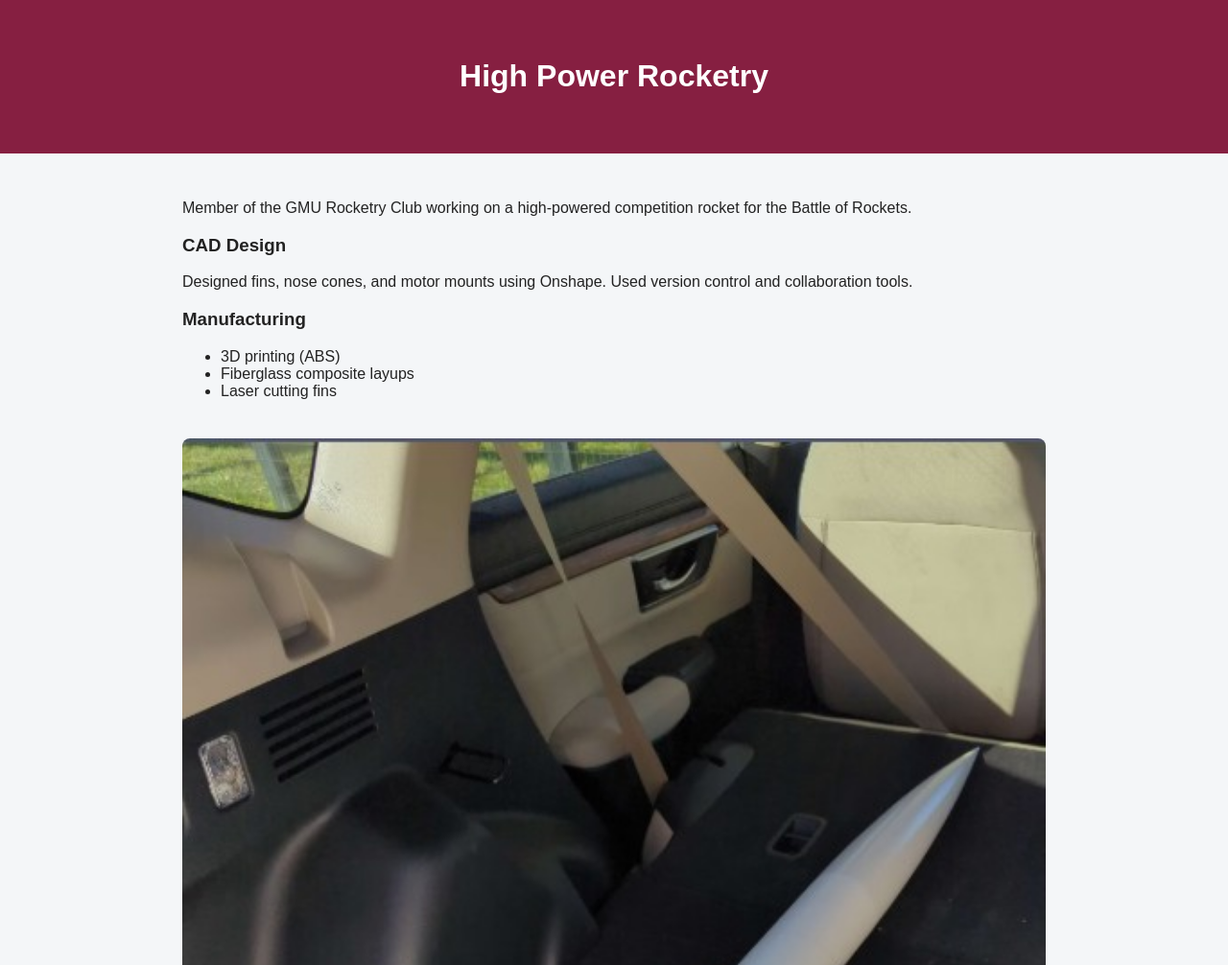
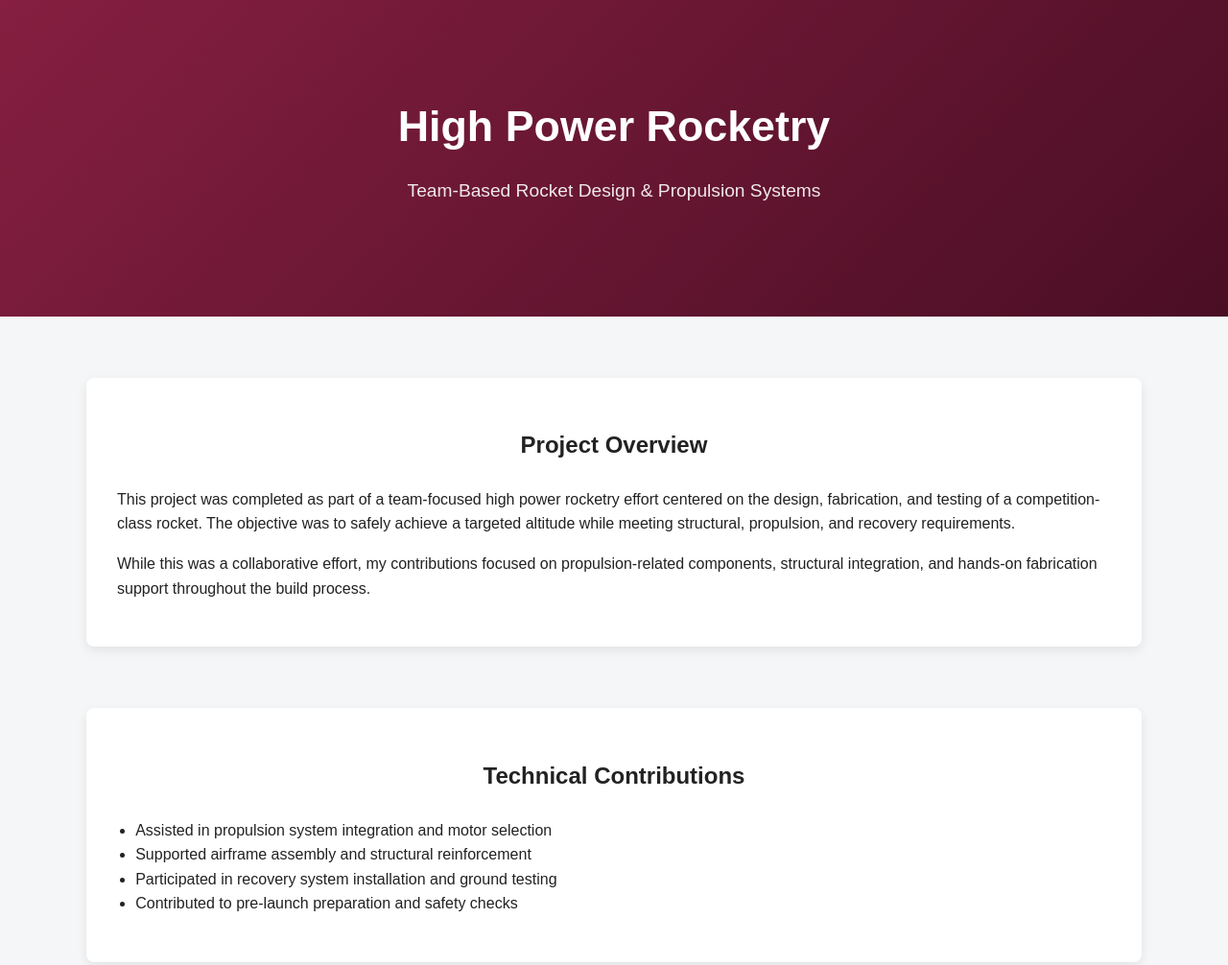
Before and after one commit to louismendieta/louismendieta.github.io, a plain HTML site: page rocketry.html in a window 1280 px wide. Shown: the top 1006 px of the page at 96% size. Drawn offline with Linux system fonts and the light colour scheme.

Commit message:
Update rocketry.html

```diff
--- a/rocketry.html
+++ b/rocketry.html
@@ -11,64 +11,161 @@
       font-family: Arial, Helvetica, sans-serif;
       background-color: #f4f6f8;
       color: #222;
+      line-height: 1.6;
     }
 
+    /* ===== HERO ===== */
     header {
-      background-color: #861F41;
+      background: linear-gradient(135deg, #861F41, #4a0e24);
       color: white;
-      padding: 2.5rem 1rem;
+      padding: 6rem 1rem;
       text-align: center;
     }
 
+    header h1 {
+      font-size: 2.8rem;
+      margin: 0;
+    }
+
+    header p {
+      font-size: 1.2rem;
+      margin-top: 1rem;
+      opacity: 0.9;
+    }
+
+    /* ===== SECTIONS ===== */
     section {
-      max-width: 900px;
-      margin: 3rem auto;
+      max-width: 1100px;
+      margin: 4rem auto;
       padding: 0 1rem;
     }
 
-    img {
-      width: 100%;
-      border-radius: 8px;
-      margin: 1.5rem 0;
+    h2 {
+      margin-bottom: 1.5rem;
+      text-align: center;
     }
 
-    a {
+    /* ===== CONTENT BOX ===== */
+    .content-box {
+      background: white;
+      padding: 2rem;
+      border-radius: 8px;
+      box-shadow: 0 4px 12px rgba(0,0,0,0.08);
+      margin-bottom: 3rem;
+    }
+
+    /* ===== LIST ===== */
+    ul {
+      padding-left: 1.2rem;
+    }
+
+    /* ===== GALLERY ===== */
+    .gallery {
+      display: grid;
+      grid-template-columns: repeat(auto-fit, minmax(260px, 1fr));
+      gap: 1.5rem;
+    }
+
+    .gallery img {
+      width: 100%;
+      height: 220px;
+      object-fit: cover;
+      border-radius: 8px;
+      box-shadow: 0 4px 10px rgba(0,0,0,0.1);
+    }
+
+    /* ===== BACK LINK ===== */
+    .back-link {
+      text-align: center;
+      margin: 3rem 0;
+    }
+
+    .back-link a {
       color: #861F41;
       font-weight: bold;
       text-decoration: none;
+    }
+
+    footer {
+      text-align: center;
+      padding: 2rem;
+      color: #666;
+      font-size: 0.9rem;
     }
   </style>
 </head>
 
 <body>
 
+<!-- ===== HERO ===== -->
 <header>
   <h1>High Power Rocketry</h1>
+  <p>Team-Based Rocket Design & Propulsion Systems</p>
 </header>
 
+<!-- ===== OVERVIEW ===== -->
 <section>
-  <p>
-    Member of the GMU Rocketry Club working on a high-powered
-    competition rocket for the Battle of Rockets.
-  </p>
+  <div class="content-box">
+    <h2>Project Overview</h2>
+    <p>
+      This project was completed as part of a team-focused high power rocketry effort
+      centered on the design, fabrication, and testing of a competition-class rocket.
+      The objective was to safely achieve a targeted altitude while meeting structural,
+      propulsion, and recovery requirements.
+    </p>
+    <p>
+      While this was a collaborative effort, my contributions focused on propulsion-related
+      components, structural integration, and hands-on fabrication support throughout the
+      build process.
+    </p>
+  </div>
+</section>
 
-  <h3>CAD Design</h3>
-  <p>
-    Designed fins, nose cones, and motor mounts using Onshape.
-    Used version control and collaboration tools.
-  </p>
+<!-- ===== TECHNICAL BREAKDOWN ===== -->
+<section>
+  <div class="content-box">
+    <h2>Technical Contributions</h2>
+    <ul>
+      <li>Assisted in propulsion system integration and motor selection</li>
+      <li>Supported airframe assembly and structural reinforcement</li>
+      <li>Participated in recovery system installation and ground testing</li>
+      <li>Contributed to pre-launch preparation and safety checks</li>
+    </ul>
+  </div>
+</section>
 
-  <h3>Manufacturing</h3>
-  <ul>
-    <li>3D printing (ABS)</li>
-    <li>Fiberglass composite layups</li>
-    <li>Laser cutting fins</li>
-  </ul>
+<!-- ===== GALLERY ===== -->
+<section>
+  <h2>Project Gallery</h2>
 
-  <img src="assets/rocketry.jpg" alt="Rocket Project">
+  <div class="gallery">
+    <img src="assets/rocketry1.jpg" alt="Rocket Assembly">
+    <img src="assets/rocketry2.jpg" alt="Propulsion System">
+    <img src="assets/rocketry3.jpg" alt="Recovery System">
+    <img src="assets/rocketry4.jpg" alt="Pre-Launch Setup">
+  </div>
+</section>
 
-  <p><a href="index.html">← Back to Portfolio</a></p>
+<!-- ===== LEARNING ===== -->
+<section>
+  <div class="content-box">
+    <h2>What I Learned</h2>
+    <p>
+      This project strengthened my understanding of propulsion systems, structural
+      design tradeoffs, and team-based engineering workflows. It also reinforced the
+      importance of communication, safety, and documentation in aerospace projects.
+    </p>
+  </div>
 </section>
+
+<!-- ===== BACK ===== -->
+<div class="back-link">
+  <a href="index.html">← Back to Portfolio</a>
+</div>
+
+<footer>
+  © 2025 Louis Mendieta
+</footer>
 
 </body>
 </html>
```
